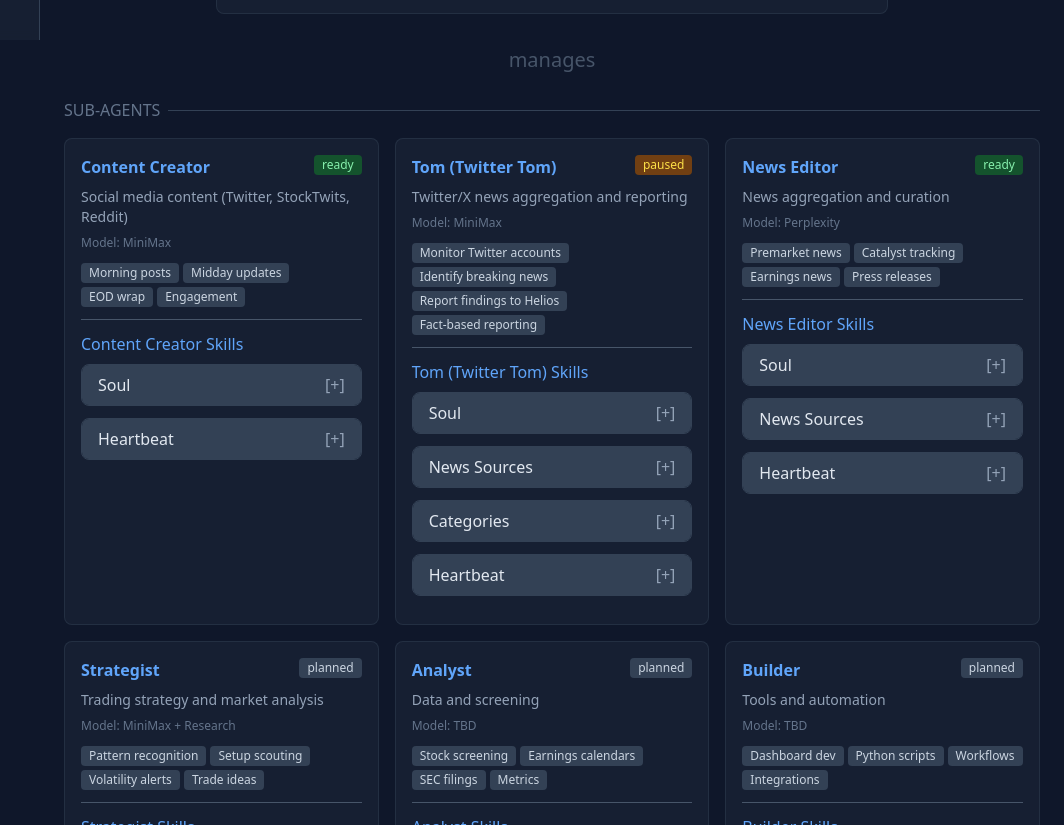
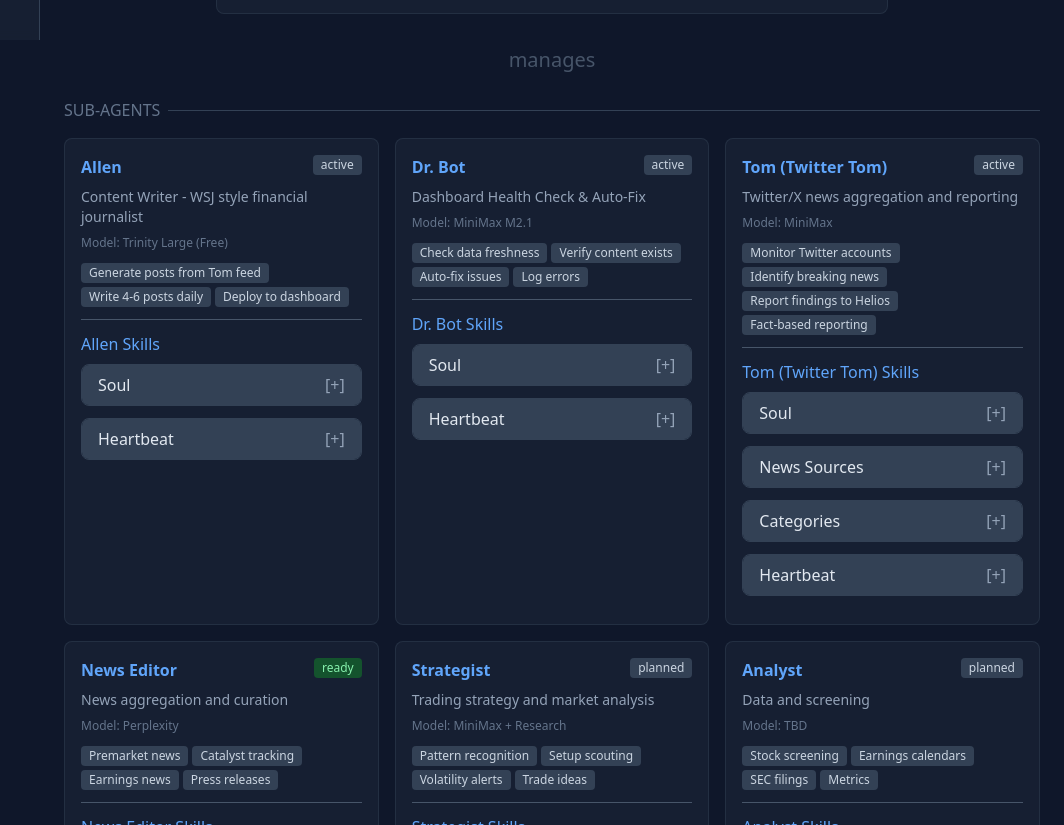
Before and after one commit to AAN2793/helios-dashboard, a Next.js app: page /hierarchy in a window 1280 px wide. Shown: the part 760-1585 px from the top of the page, without its empty margins (216-1280 px from the left). Built offline with nearby package versions, Linux system fonts and the light colour scheme.

Commit message:
Add Dr. Bot and Allen to hierarchy

```diff
--- a/pages/hierarchy.js
+++ b/pages/hierarchy.js
@@ -55,23 +55,37 @@ const hierarchy = {
   },
   subagents: [
     {
-      name: 'Content Creator',
-      role: 'Social media content (Twitter, StockTwits, Reddit)',
-      model: 'MiniMax',
-      status: 'ready',
-      tasks: ['Morning posts', 'Midday updates', 'EOD wrap', 'Engagement'],
-      skills: ['Soul', 'Heartbeat', 'Memory'],
+      name: 'Allen',
+      role: 'Content Writer - WSJ style financial journalist',
+      model: 'Trinity Large (Free)',
+      status: 'active',
+      schedule: '5:40 AM, 11:17 AM, 4:50 PM weekdays | 1:03 PM weekends',
+      tasks: ['Generate posts from Tom feed', 'Write 4-6 posts daily', 'Deploy to dashboard'],
+      skills: ['Soul', 'Financial Writing', 'Market Impact Analysis'],
       soul: {
-        coreTruths: ['Create engaging content', 'Match voice and tone', 'Track performance'],
-        vibe: 'Social media expert who knows the platforms'
+        coreTruths: ['Body explains market impact', 'Follow exact post format', 'Source at end'],
+        vibe: 'Wall Street Journal financial journalist'
+      }
+    },
+    {
+      name: 'Dr. Bot',
+      role: 'Dashboard Health Check & Auto-Fix',
+      model: 'MiniMax M2.1',
+      status: 'active',
+      schedule: '5:45 AM, 11:22 AM, 4:55 PM weekdays | 1:08 PM weekends',
+      tasks: ['Check data freshness', 'Verify content exists', 'Auto-fix issues', 'Log errors'],
+      skills: ['Health Check', 'Auto-Fix', 'Learning System'],
+      soul: {
+        coreTruths: ['Fix issues automatically', 'Learn from mistakes', 'Log all errors'],
+        vibe: 'The doctor who cures the dashboard'
       }
     },
     {
       name: 'Tom (Twitter Tom)',
       role: 'Twitter/X news aggregation and reporting',
       model: 'MiniMax',
-      status: 'paused',
-      updateFrequency: 'Awaiting API credits',
+      status: 'active',
+      schedule: '5:35 AM, 11:12 AM, 4:45 PM weekdays | 12:58 PM weekends',
       categories: [
         { name: 'Breaking News', accounts: ['@wallstengine', '@StockMKTNewz', '@DeItaone', '@TheInsiderPaper'] },
         { name: 'Unusual Options', accounts: ['@unusual_whales'] },
```
